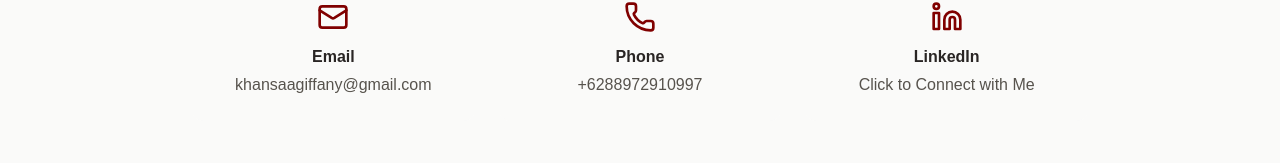
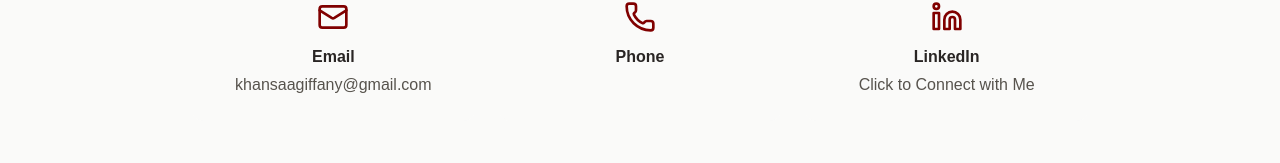
Before and after one commit to khansagiffany/portfolio-khansa, a Next.js app: page / in a window 1280 px wide. Shown: the part 4828-4991 px from the top of the page. Built offline with nearby package versions, Linux system fonts and the light colour scheme.

Commit message:
update no

```diff
--- a/app/page.js
+++ b/app/page.js
@@ -17,7 +17,7 @@ const Portfolio = () => {
     description: "Always exploring tech, design, and innovation to create meaningful experiences, from AI-driven solutions to user-friendly web and mobile apps. Staying curious about how technology can make life easier.",
     location: "Jakarta, Indonesia",
     email: "khansaagiffany@gmail.com",
-    phone: "+6288972910997",
+    phone: " ",
     linkedin: "https://www.linkedin.com/in/khansa-putri-giffany/",
     github: "https://github.com/khansagiffany",
     resume: "https://khansai.vercel.app/"
```
